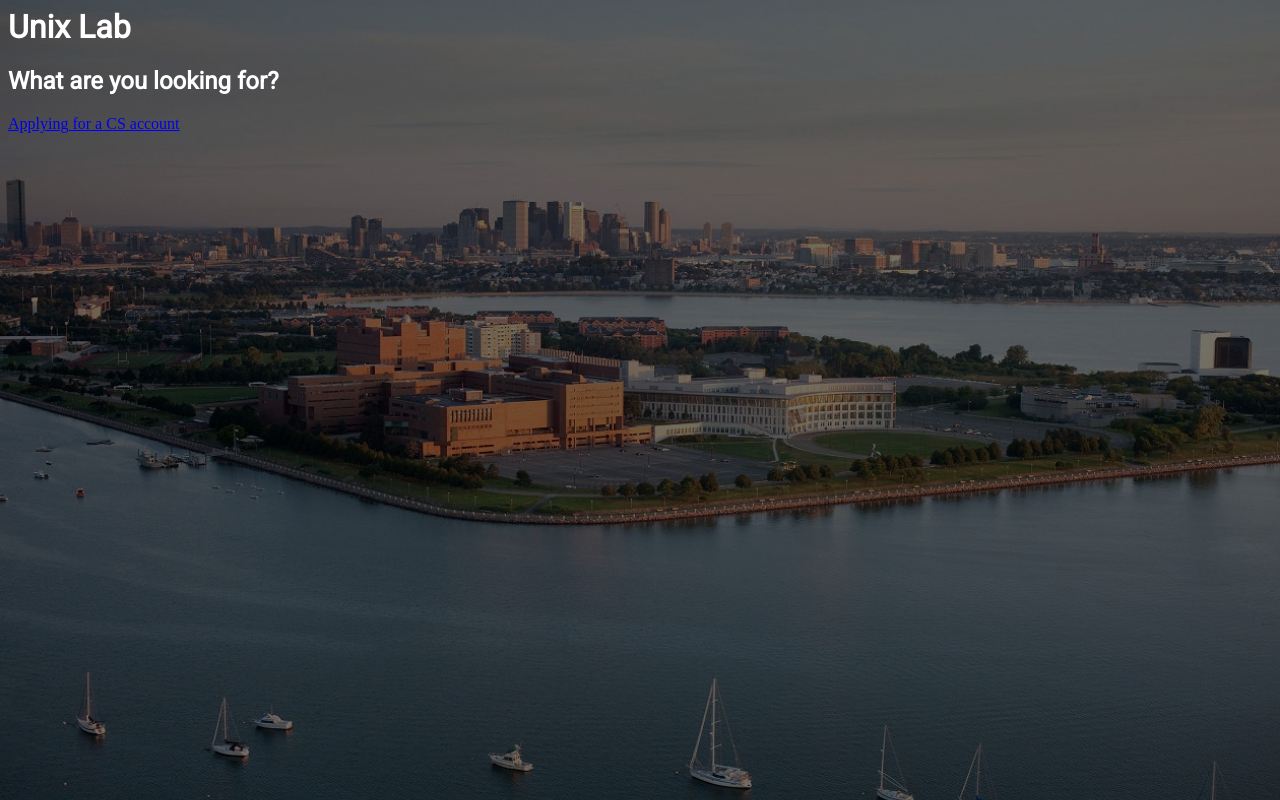
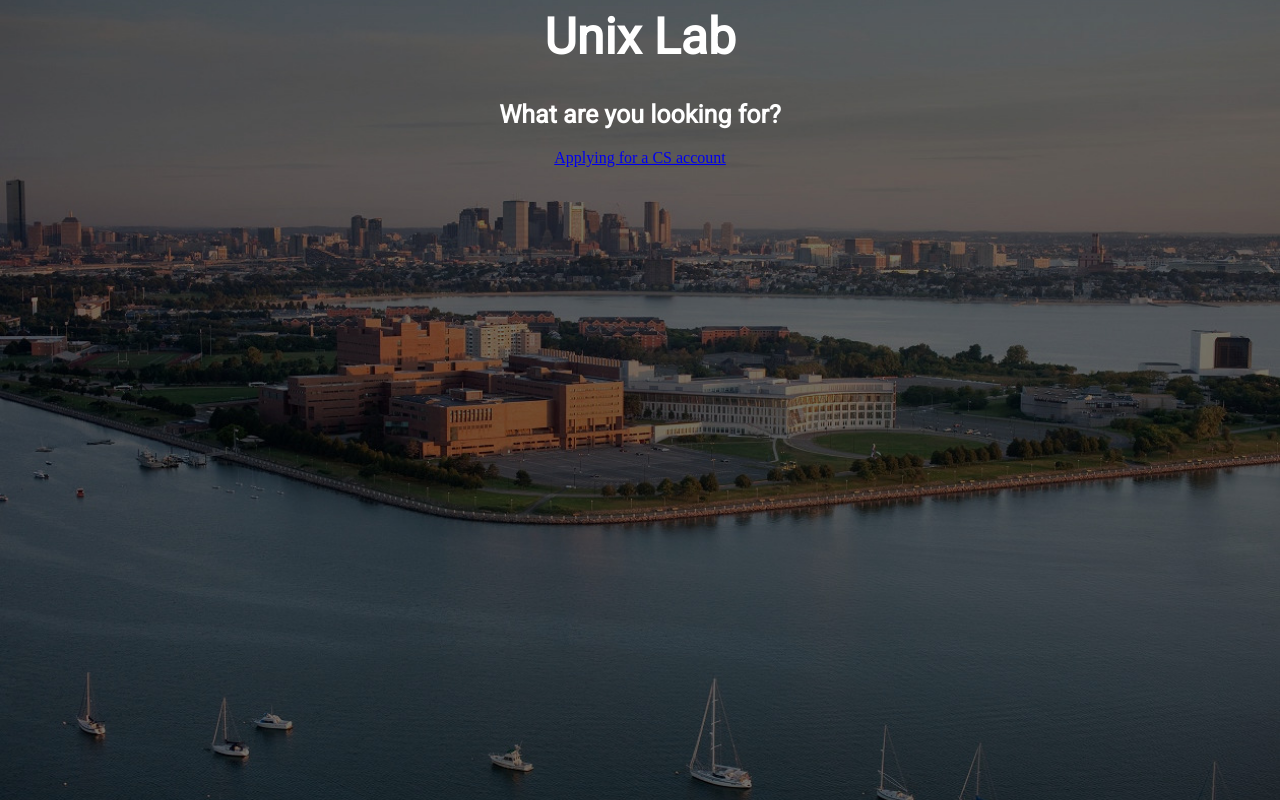
Before and after one commit to theunixlab/theunixlab.github.io, a plain HTML site: page index.html in a window 1280 px wide. Drawn offline with Linux system fonts and the light colour scheme.

Commit message:
Update index.html

```diff
--- a/index.html
+++ b/index.html
@@ -16,19 +16,21 @@
   .welcome {
     font-family: Roboto;
     color: white;
-    size: 50px;
+    font-size: 50px;
   }
 
    .welcome2 {
     font-family: Roboto;
     color: white;
-    size: 25px;
+    font-size: 25px;
   }
 
 </style>
 </head>
+    <center>
   <h1 class="welcome"> Unix Lab</h1>
-      <h2 class="welcome2"> What are you looking for?</h2>
+  <h2 class="welcome2"> What are you looking for?</h2>
+   <center>
 <body>
   <a href="./apply"> Applying for a CS account </a>
 </body>
```
